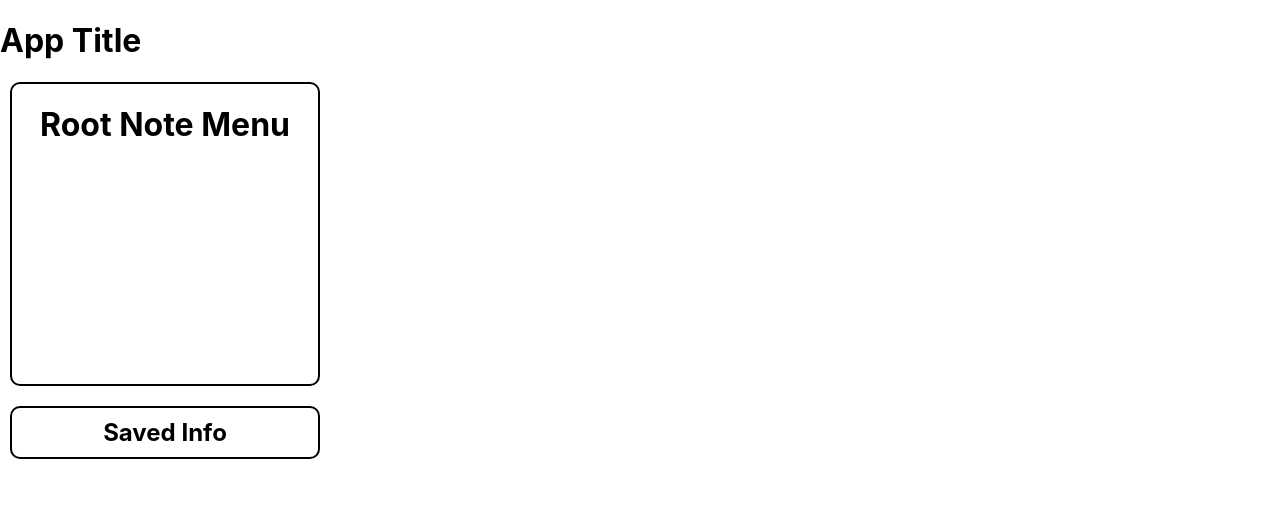
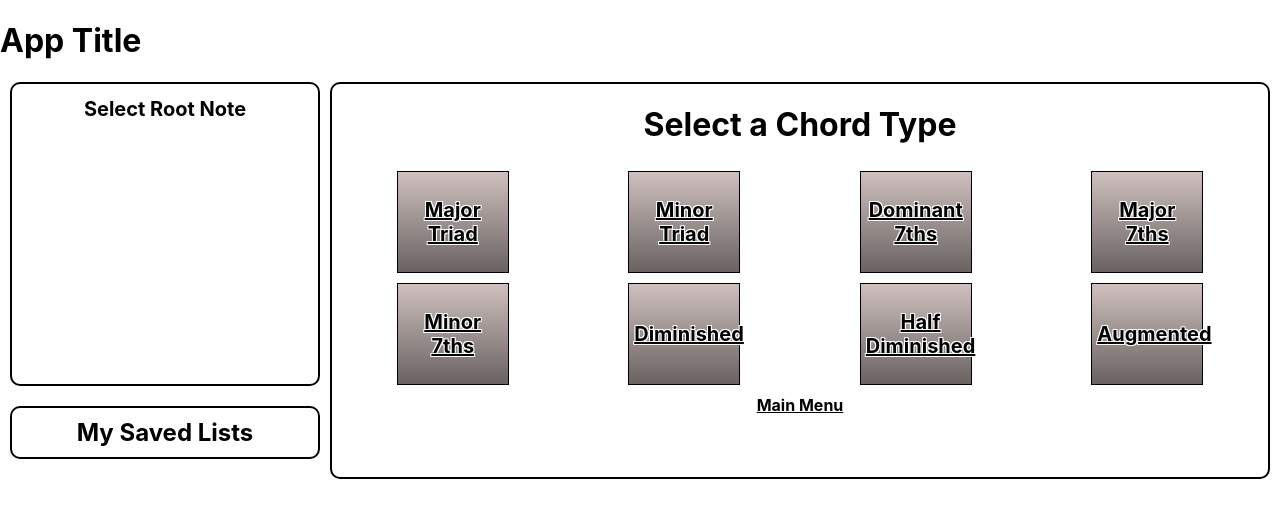
Before and after one commit to YTyler/chord-book, a React (Create React App) app: page /chords in a window 1280 px wide. Shown: the top 518 px of the page. Built offline with nearby package versions, Linux system fonts and the light colour scheme.

Commit message:
style and format buttons

```diff
--- a/src/App.css
+++ b/src/App.css
@@ -15,4 +15,4 @@
 a {
   color: black;
   font-weight: bold;
-                                                                                                                                                                                                                                                          }
+}
--- a/src/App.js
+++ b/src/App.js
@@ -5,6 +5,8 @@ import { Switch, Route } from 'react-router-dom';
 //components
 import RootMenu from './components/RootMenu';
 import NoteMenu from './components/NoteMenu';
+import ChordList from './components/ChordList';
+
 
 function App() {
   return (
@@ -13,10 +15,11 @@ function App() {
       <div className="App">
         <div>
         <RootMenu/>
-        <h2 id='saved'>Saved Info</h2>
+        <h2 id='saved'>My Saved Lists</h2>
         </div>
       <Switch>
       <Route exact path='/' render={()=><NoteMenu />} />
+      <Route exact path='/chords' render={()=><ChordList />} />
       </Switch>
       </div>
     </div>
--- a/src/components/ChordList.jsx
+++ b/src/components/ChordList.jsx
@@ -1,4 +1,5 @@
 import React from 'react'
+import { Link } from 'react-router-dom'
 
 function ChordList() {
   const chordListStyle = {
@@ -9,9 +10,42 @@ function ChordList() {
     marginLeft: '5px'
   }
 
+  const chordButtonsDivStyle = {
+    display: 'grid',
+    gridTemplateColumns: '1fr 1fr 1fr 1fr',
+    justifyItems: 'center',
+    margin: '5px',
+  }
+
+  const chordButtonStyle = {
+    display: 'flex',
+    alignItems: 'center',
+    height: '90px',
+    width: '100px',
+    margin: '5px',
+    padding: '5px',
+    color: 'black',
+    fontWeight: 'bold',
+    fontSize: '20px',
+    backgroundImage: 'linear-gradient(#CEC0BE, #696261)',
+    border: '1px solid black',
+    textShadow: '1px 1px white, 1px -1px white, -1px 1px white, -1px -1px white'
+  }
+
   return (
     <div style = {chordListStyle}>
-      <h1>ChordList</h1>
+      <h1>Select a Chord Type</h1>
+      <div style = {chordButtonsDivStyle}>
+        <Link style = {chordButtonStyle} to="/major">Major Triad</Link>
+        <Link style = {chordButtonStyle} to="/minor">Minor Triad</Link>
+        <Link style = {chordButtonStyle} to="/7ths">Dominant 7ths</Link>
+        <Link style = {chordButtonStyle} to="/major">Major 7ths</Link>
+        <Link style = {chordButtonStyle} to="/major">Minor 7ths</Link>
+        <Link style = {chordButtonStyle} to="/major">Diminished</Link>
+        <Link style = {chordButtonStyle} to="/major">Half Diminished</Link>
+        <Link style = {chordButtonStyle} to="/major">Augmented</Link>
+      </div>
+      <Link to='/'>Main Menu</Link>
     </div>
   );
 }
--- a/src/components/NoteMenu.jsx
+++ b/src/components/NoteMenu.jsx
@@ -10,33 +10,33 @@ function NoteMenu() {
     marginLeft: '5px'
   }
   const rootNoteStyle = {
-    textAlign: 'left',
+    textAlign: 'right',
     padding: '5px',
   }
   const noteButtonsDivStyle = {
-    display: 'flex',
+    display: 'grid',
     gridTemplateColumns: '1fr 1fr 1fr',
-    justifyContent: 'space-around',
-    border: '1px solid black',
+    justifyItems: 'center',
   }
   const noteButtonStyle = {
-    padding: '20px',
-    height: '10vh',
-    width: '10vw',
+    display: 'flex',
+    alignItems: 'center',
+    height: '100px',
+    width: '100px',
     margin: '5px',
     fontSize: '20px',
     backgroundImage: 'linear-gradient(#CEC0BE, #696261)',
     border: '1px solid black',
+    textShadow: '1px 1px white, 1px -1px white, -1px 1px white, -1px -1px white'
   }
 
   return (
     <div style = {noteMenuStyle}>
-        <h1>Selection Menu</h1>
-        <h2 style = {rootNoteStyle}>Root Note (C)</h2>
+        <h1 style = {rootNoteStyle}>Root Note (C)</h1>
         <div style = {noteButtonsDivStyle}>
           <Link style = {noteButtonStyle} to="/chords">Chord Types</Link>
-          <Link style = {noteButtonStyle} to="/scales">Scales</Link>
-
+          <Link style = {noteButtonStyle} to="/scales">Select Scales</Link>
+          <Link style = {noteButtonStyle} to="/intervals">Explore Intervals</Link>
         </div>
       </div>
   );
--- a/src/components/RootMenu.jsx
+++ b/src/components/RootMenu.jsx
@@ -6,12 +6,13 @@ function RootMenu() {
     borderRadius: '10px',
     minHeight: '300px',
     minWidth: '250px',
-    marginRight: '5px'
+    marginRight: '5px',
+    fontSize: '10px'
   }
 
   return (
     <div style = {rootMenuStyle}>
-      <h1>Root Note Menu</h1>
+      <h1>Select Root Note</h1>
     </div>
   );
 }
```
